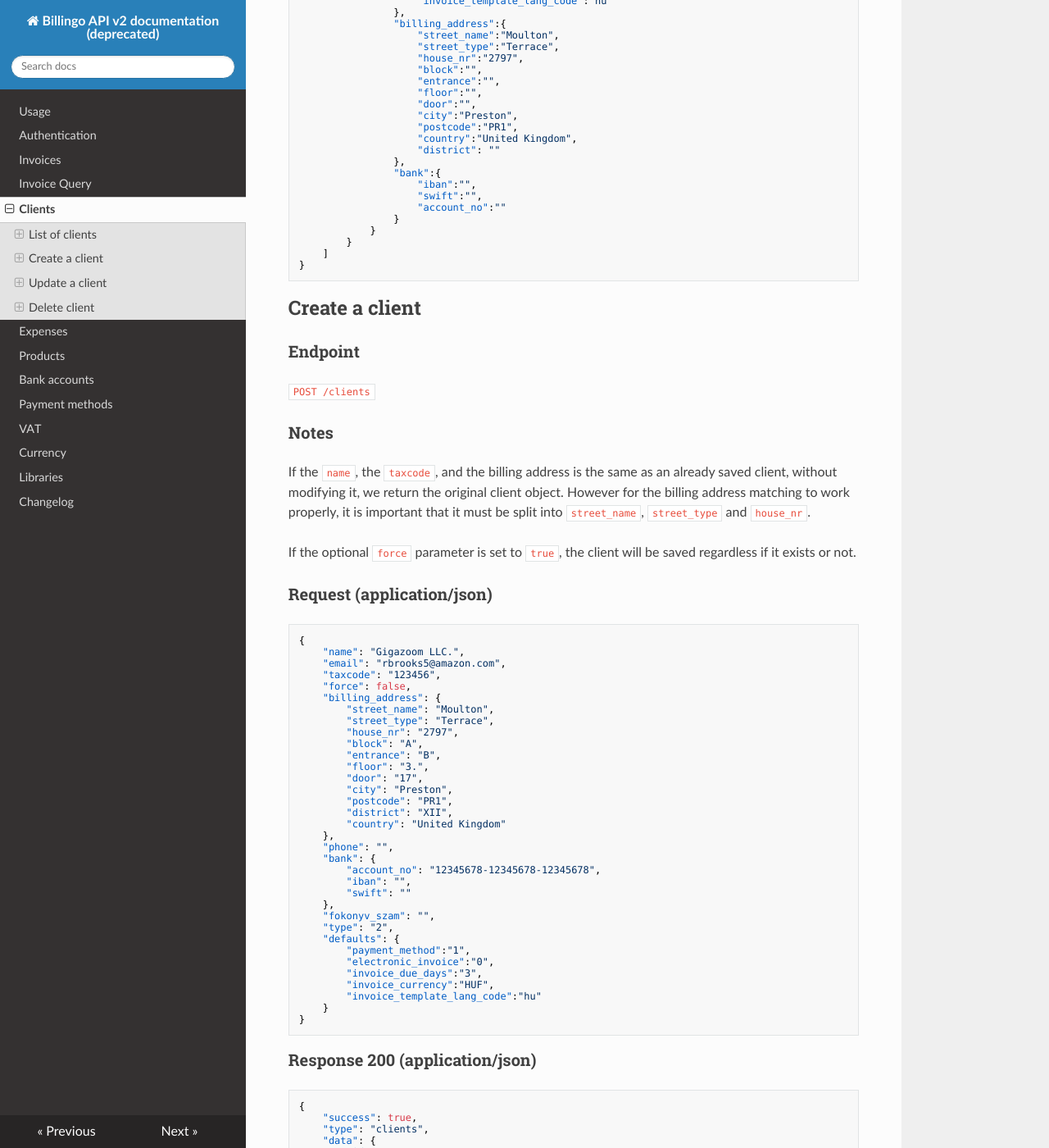
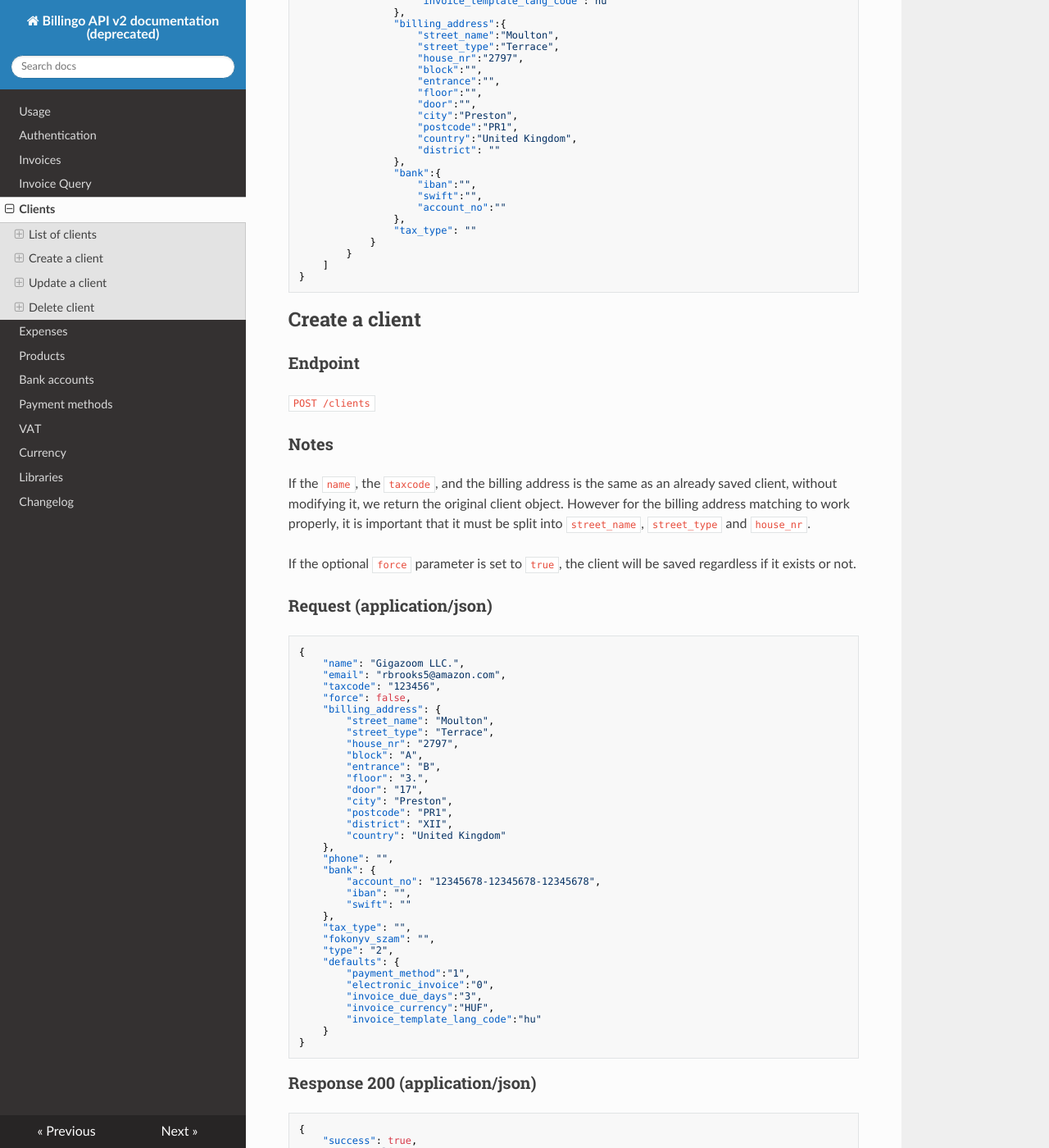
Before and after one commit to octonull/Billingo-API-docs, an MkDocs documentation site: the page built from docs/clients.md, in a window 1280 px wide and 1400 px high, scrolled down 954 px. Shown: the whole window at 82% size. Built offline with MkDocs 1.6.1, drawn with Linux system fonts in a browser that asks for light colours; nearby versions of some CDN libraries; old or Windows-style settings are respelled for this version of MkDocs; some of the changed text lies outside the part shown.

Commit message:
add partner tax type

```diff
--- a/docs/clients.md
+++ b/docs/clients.md
@@ -57,7 +57,8 @@ JSON Schema: [https://www.billingo.hu/json/schema/client.json](https://www.billi
                     "iban":"",
                     "swift":"",
                     "account_no":""
-                }
+                },
+                "tax_type": ""
             }
         }
     ]
@@ -103,6 +104,7 @@ If the optional `force` parameter is set to `true`, the client will be saved reg
         "iban": "",
         "swift": ""
     },
+    "tax_type": "",
     "fokonyv_szam": "",
     "type": "2",
     "defaults": {
@@ -154,7 +156,8 @@ If the optional `force` parameter is set to `true`, the client will be saved reg
                 "iban": "",
                 "swift": "",
                 "account_no": "12345678-12345678-12345678"
-            }
+            },
+            "tax_type": ""
         }
     }
 }
@@ -201,6 +204,7 @@ On success it returns the modified client object.
         "iban": "",
         "swift": ""
     },
+    "tax_type": "",
     "fokonyv_szam": "",
     "type": "2",
     "defaults": {
@@ -252,7 +256,8 @@ On success it returns the modified client object.
                 "iban": "",
                 "swift": "",
                 "account_no": "12345678-12345678-12345678"
-            }
+            },
+            "tax_type": ""
         }
     }
 }
```
Also changed, not shown: docs/invoices.md (+2 -1 lines), 1 other file.
